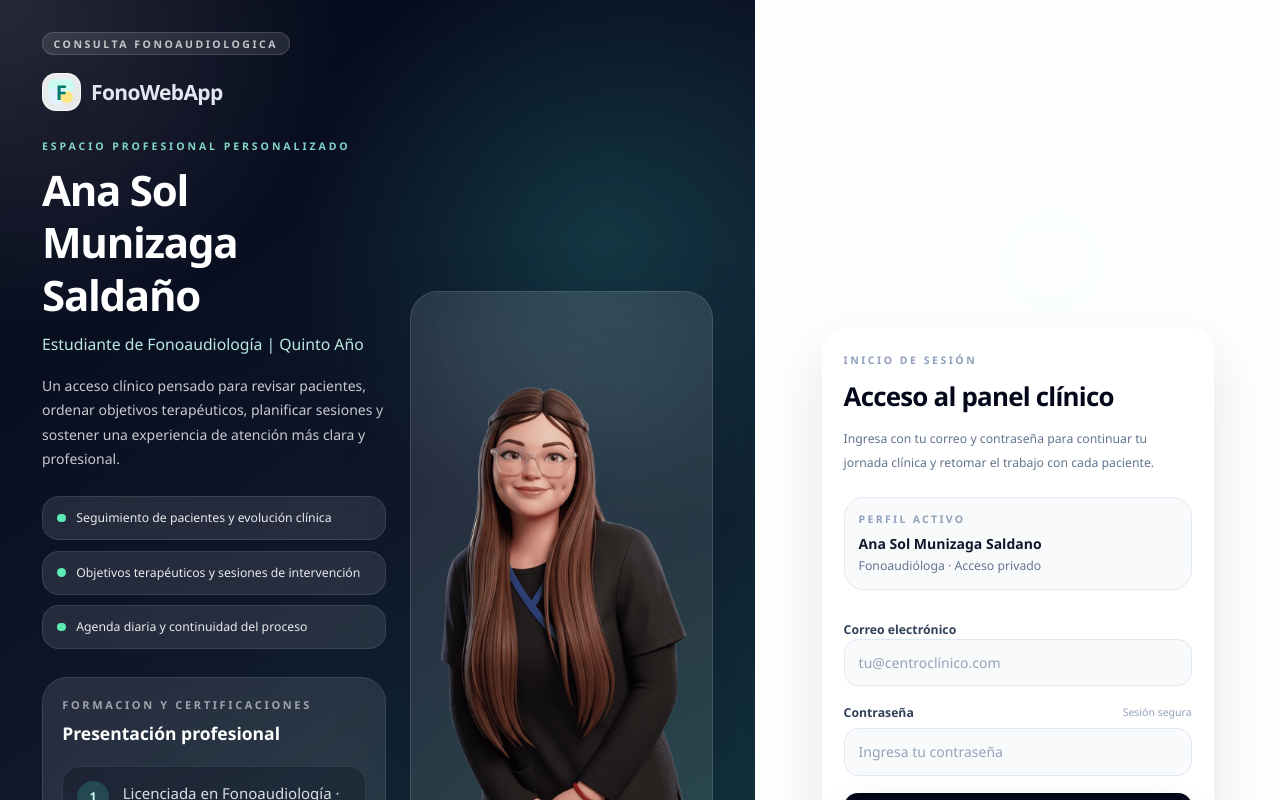
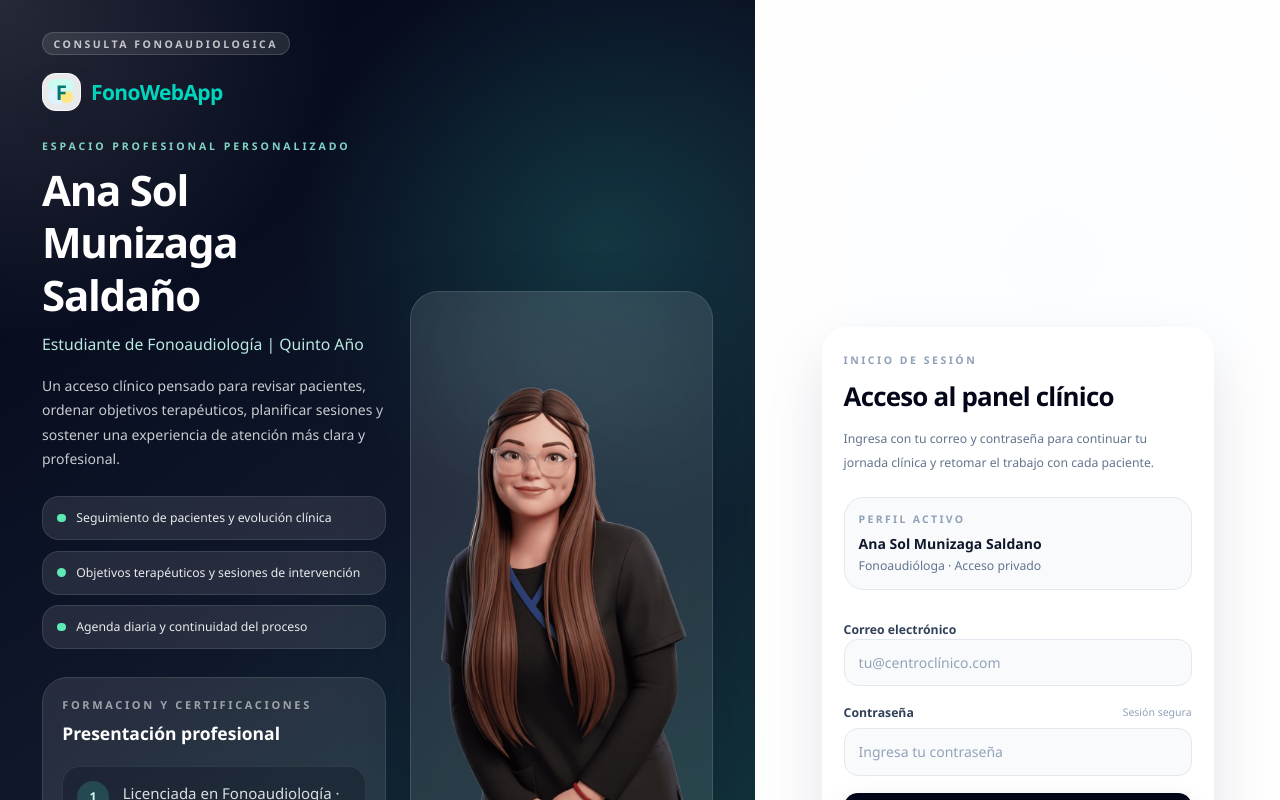
Before and after one commit to Garrottt/fono-app-client, a React (Vite) app: page /login in a window 1280 px wide. Shown: the top 800 px of the page. Built offline with nearby package versions, Linux system fonts and the light colour scheme; no server answers.

Commit message:
Quitamos Clinical Flow

```diff
--- a/src/components/AppBrand.tsx
+++ b/src/components/AppBrand.tsx
@@ -8,7 +8,7 @@ function AppBrand({ compact = false }: { compact?: boolean }) {
         <span className="relative font-black leading-none text-teal-700 text-[1.45rem]">F</span>
       </div>
       <div className="min-w-0">
-        <p className={`fono-title font-semibold text-slate-200 ${compact ? "text-lg" : "text-2xl"}`}>
+        <p className={`fono-title font-semibold text-teal-400 ${compact ? "text-lg" : "text-2xl"}`}>
           FonoWebApp
         </p>
 
```
